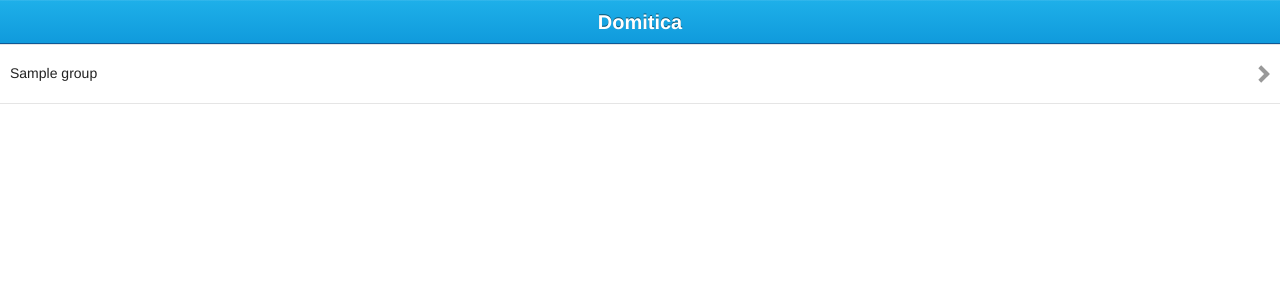
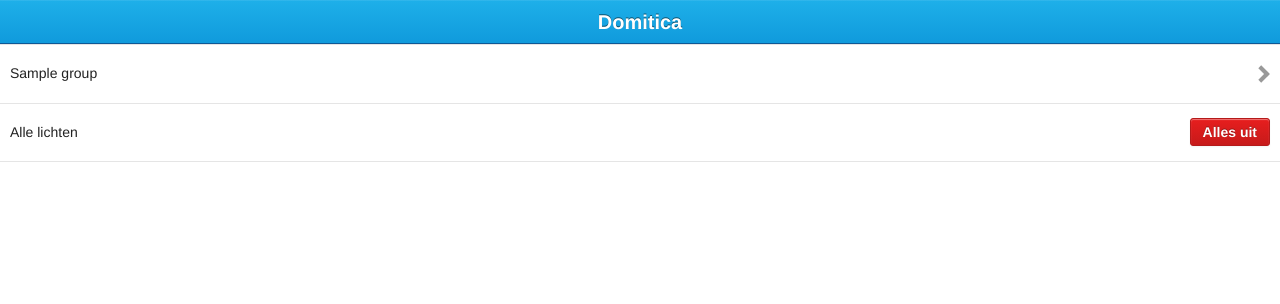
Before and after one commit to kprovost/domotica, a Django app: template domotica/templates/lightgroups.html in a window 1280 px wide. Shown: the top 304 px of the page. Run offline with Django 3.2, Linux system fonts and the light colour scheme; the template is opened without the code that fills it: most values are stand-ins (such as "Sample title", 1, 10 or a date in 2020); some libraries are stand-ins or nearby versions.

Commit message:
All lights off button

```diff
--- a/domotica/templates/lightgroups.html
+++ b/domotica/templates/lightgroups.html
@@ -9,6 +9,10 @@
     <span class="chevron"></span>
 </li>
 {% endfor %}
+<li>
+    Alle lichten
+    <a id="all_off" class="button-negative">Alles uit</a>
+</li>
 </ul>
 
 {% include "footer.html" %}
--- a/static/domotica.js
+++ b/static/domotica.js
@@ -28,6 +28,15 @@ function toggle_blink()
             });
 };
 
+function all_off()
+{
+    console.log("All lights off");
+    $.post("/lightswitch/all_off")
+        .fail(function(){
+                console.log("Failed to turn all lights off");
+            });
+};
+
 function installPostHandlers() {
     $(".light").each(function(index) {
         obj = $(".light")[index];
@@ -43,6 +52,8 @@ function installPostHandlers() {
         obj = $(".blink")[index];
         document.querySelector("#" + obj.id).addEventListener('toggle', toggle_blink);
     });
+
+    document.querySelector("#all_off").addEventListener('touchend', all_off);
 };
 
 $(document).ready(function () {
```
